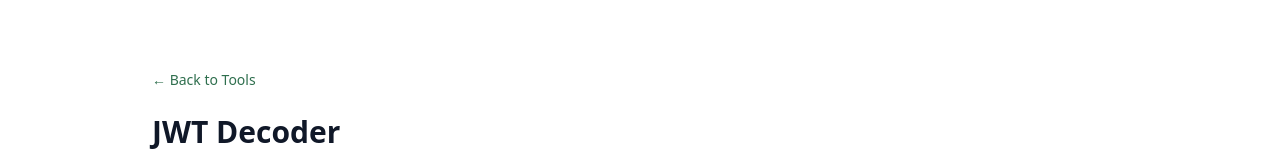
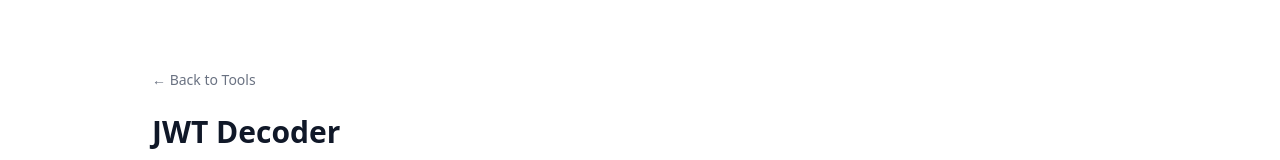
Before and after one commit to vaarunsonawwane-ops/yoryantra-new, a Next.js app: page /tools/jwt-decoder in a window 1280 px wide. Shown: the part 241-401 px from the top of the page. Built offline with nearby package versions, Linux system fonts and the light colour scheme.

Commit message:
green fixed

```diff
--- a/app/components/ToolShell.tsx
+++ b/app/components/ToolShell.tsx
@@ -12,23 +12,27 @@ export default function ToolShell({
   return (
     <div className="max-w-5xl mx-auto px-6 py-12">
 
+      {/* Back to Tools */}
       <Link
         href="/tools"
-		  className="inline-block mb-6 text-sm text-[var(--green)] hover:underline"
+        className="inline-block mb-6 text-sm text-gray-500 hover:text-[var(--light-gold)] transition-colors"
       >
         ← Back to Tools
       </Link>
 
+      {/* Title */}
       <h1 className="text-3xl font-bold text-gray-900">
         {title}
       </h1>
 
+      {/* Description */}
       {description && (
         <p className="text-gray-600 mt-3 mb-8">
           {description}
         </p>
       )}
 
+      {/* Tool Content Box */}
       <div className="border rounded-2xl p-6 bg-white shadow-sm">
         {children}
       </div>
```
Lines whose indentation alone changed are shown as unchanged.
